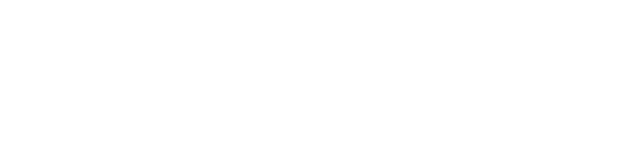
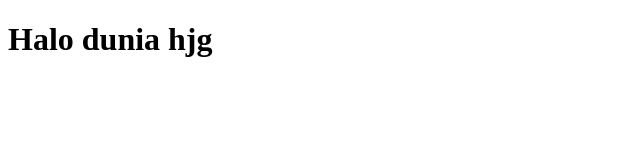
Before and after one commit to udivariasi0625/wph-git, a plain HTML site: page index.html in a window 1280 px wide. Shown: the whole page, without its empty margins (0-640 px from the left). Drawn offline with Linux system fonts and the light colour scheme.

```diff
--- a/index.html
+++ b/index.html
@@ -5,5 +5,7 @@
     <meta name="viewport" content="width=device-width, initial-scale=1.0" />
     <title>Document</title>
   </head>
-  <body></body>
+  <body>
+    <h1>Halo dunia hjg</h1>
+  </body>
 </html>
```
Also changed, not shown: about.html (added).
